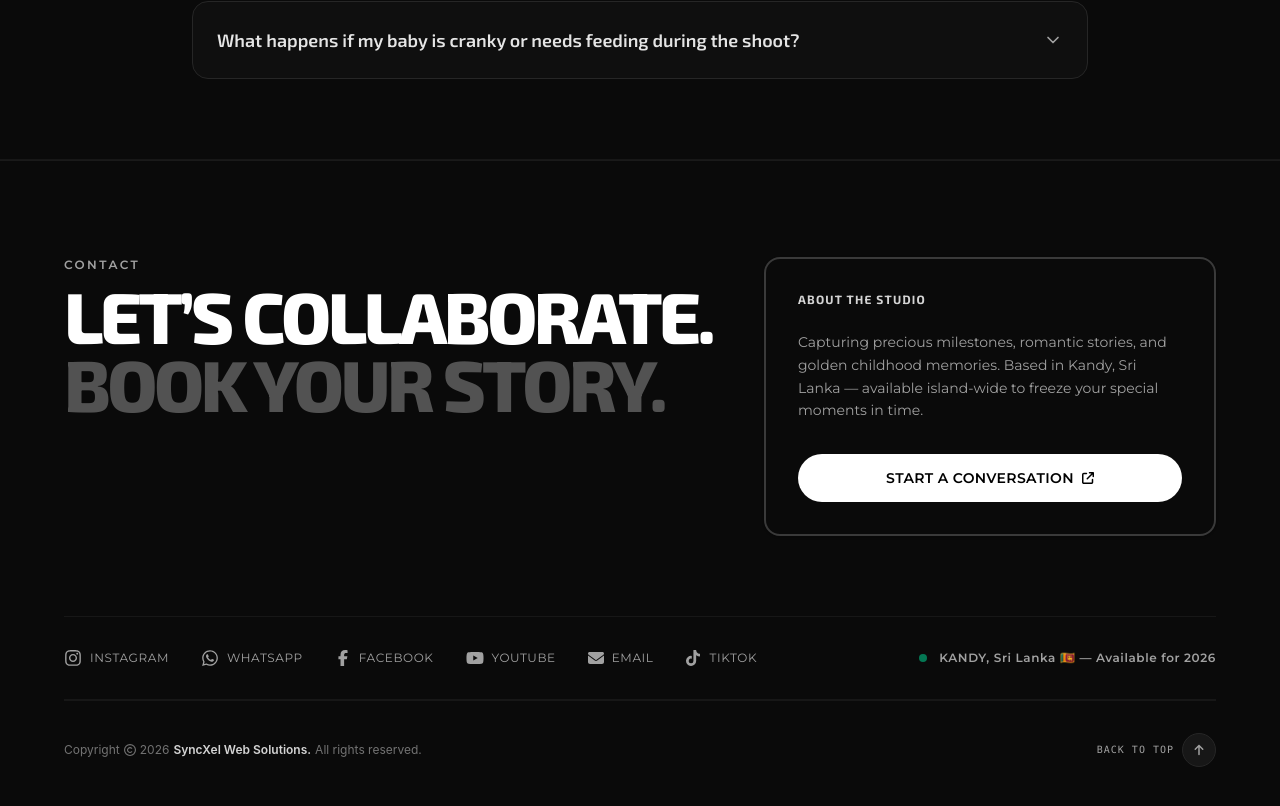
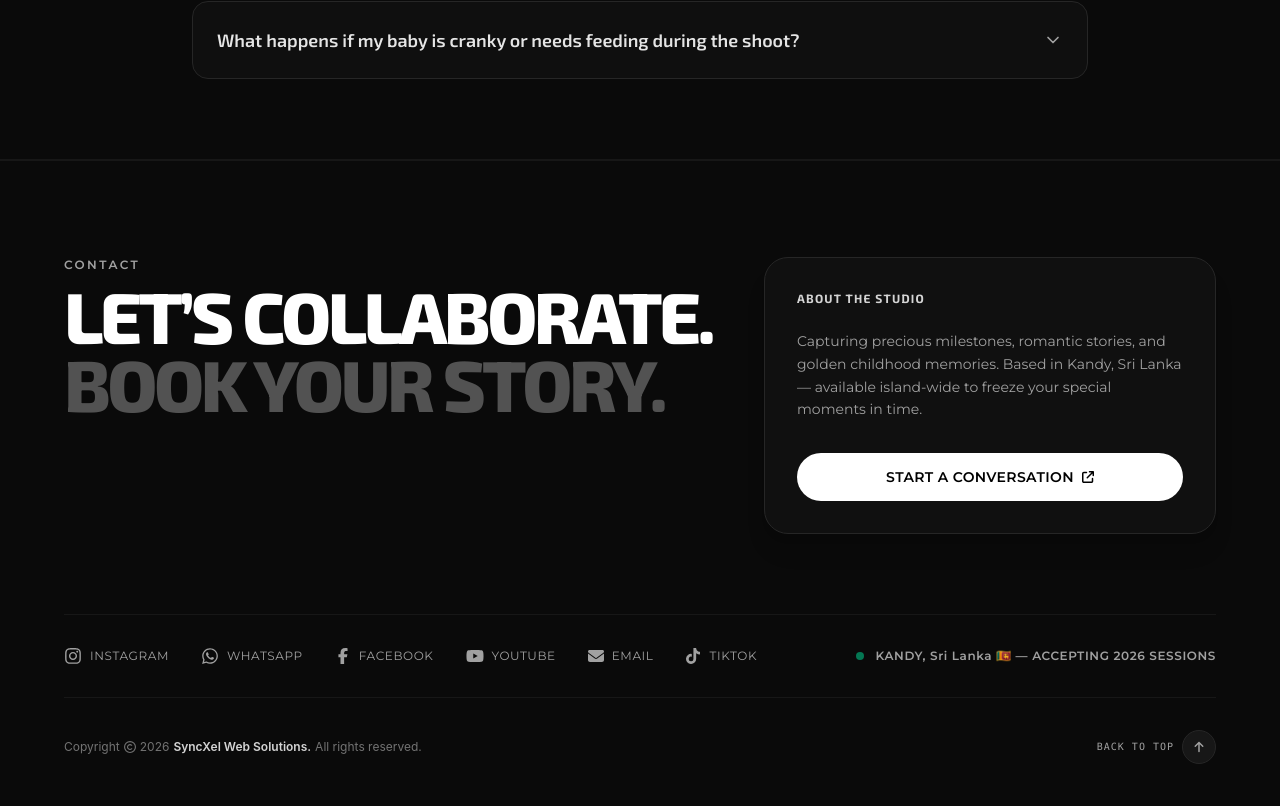
Before and after one commit to lakshan-beast/Photography-website, a React (Vite) app: page / in a window 1280 px wide. Shown: the part 5133-5939 px from the top of the page. Built offline with nearby package versions, Linux system fonts and the light colour scheme.

Commit message:
style: enhance Footer component with framer-motion for improved animations and layout

```diff
--- a/src/components/Footer.jsx
+++ b/src/components/Footer.jsx
@@ -1,3 +1,199 @@
+// import React from "react";
+// import {
+//   FaInstagram,
+//   FaWhatsapp,
+//   FaEnvelope,
+//   FaArrowUp,
+//   FaArrowUpRightFromSquare,
+//   FaFacebookF,
+//   FaYoutube,
+//   FaRegCopyright,
+//   FaTiktok,
+// } from "react-icons/fa6";
+
+// export default function Footer() {
+//   // Smooth scroll to top function
+//   const scrollTop = () => {
+//     window.scrollTo({ top: 0, behavior: "smooth" });
+//   };
+
+//   return (
+//     <footer
+//       id="contact"
+//       className="w-full bg-dark text-white pt-24 pb-10 px-6 md:px-16 border-t border-[#1a1a1a]">
+//       <div className="max-w-7xl mx-auto">
+//         {/* 1. Top Section */}
+//         <div className="grid grid-cols-1 lg:grid-cols-12 gap-12 mb-20 items-start">
+//           {/* Left Column: Heading */}
+//           <div className="lg:col-span-7 space-y-4">
+//             <span className="text-xs uppercase tracking-[0.2em] text-neutral-400 font-semibold block mb-2">
+//               CONTACT
+//             </span>
+//             <h2 className="text-4xl sm:text-6xl md:text-7xl font-extrabold tracking-tighter uppercase leading-[0.95]">
+//               LET’S COLLABORATE. <br />
+//               <span className="text-neutral-600">BOOK YOUR STORY.</span>
+//             </h2>
+//           </div>
+
+//           {/* Right Column: Short About & WhatsApp Button */}
+//           <div className="lg:col-span-5 bg-dark p-8 rounded-2xl border-2 border-neutral-700/90 shadow-sm space-y-6">
+//             <h3 className="text-xs uppercase tracking-widest text-neutral-300 font-bold">
+//               About The Studio
+//             </h3>
+//             <p className="text-neutral-400 text-sm leading-relaxed">
+//               Capturing precious milestones, romantic stories, and golden
+//               childhood memories. Based in Kandy, Sri Lanka — available
+//               island-wide to freeze your special moments in time.
+//             </p>
+
+//             <div className="pt-2">
+//               <a
+//                 href="https://wa.me/94707046840?text=Hi%20Lakshan%2C%20I%27d%20like%20to%20inquire%20about%20a%20photoshoot%21"
+//                 target="_blank"
+//                 rel="noreferrer"
+//                 className="w-full bg-white text-black font-semibold py-3.5 px-6 rounded-full hover:bg-neutral-200 transition-all flex items-center justify-center gap-2 text-sm tracking-wide group">
+//                 <span>START A CONVERSATION</span>
+//                 <FaArrowUpRightFromSquare className="text-xs group-hover:translate-x-0.5 group-hover:-translate-y-0.5 transition-transform" />
+//               </a>
+//             </div>
+//           </div>
+//         </div>
+
+//         {/* 2. Middle Bar: Social Media Links & Live Location */}
+//         <div className="flex flex-wrap items-center justify-between gap-12 py-8 border-y border-neutral-900">
+//           <div className="flex flex-wrap items-center gap-8 text-sm  text-neutral-400">
+//             <a
+//               href="https://instagram.com"
+//               target="_blank"
+//               rel="noreferrer"
+//               className="hover:text-white transition-colors flex items-center gap-2 text-base"
+//               title="Instagram">
+//               <FaInstagram className="text-lg" />
+//               <span className="text-xs uppercase tracking-wider hidden sm:inline">
+//                 Instagram
+//               </span>
+//             </a>
+
+//             <a
+//               href="https://wa.me/+94707046840"
+//               target="_blank"
+//               rel="noreferrer"
+//               className="hover:text-white transition-colors flex items-center gap-2 text-base"
+//               title="WhatsApp">
+//               <FaWhatsapp className="text-lg" />
+//               <span className="text-xs uppercase tracking-wider hidden sm:inline">
+//                 WhatsApp
+//               </span>
+//             </a>
+
+//             <a
+//               href="https://facebook.com"
+//               target="_blank"
+//               rel="noreferrer"
+//               className="hover:text-white transition-colors flex items-center gap-2 text-base"
+//               title="Facebook">
+//               <FaFacebookF className="text-base" />
+//               <span className="text-xs uppercase tracking-wider hidden sm:inline">
+//                 Facebook
+//               </span>
+//             </a>
+//             <a
+//               href="https://youtube.com"
+//               target="_blank"
+//               rel="noreferrer"
+//               className="hover:text-white transition-colors flex items-center gap-2 text-base"
+//               title="YouTube">
+//               <FaYoutube className="text-lg" />
+//               <span className="text-xs uppercase tracking-wider hidden sm:inline">
+//                 YouTube
+//               </span>
+//             </a>
+
+//             <a
+//               href="mailto:info@malliphotography.com"
+//               className="hover:text-white transition-colors flex items-center gap-2 text-base"
+//               title="Email">
+//               <FaEnvelope className="text-base" />
+//               <span className="text-xs uppercase tracking-wider hidden sm:inline">
+//                 Email
+//               </span>
+//             </a>
+
+//             <a
+//               href="https://tikto.com"
+//               className="hover:text-white transition-colors flex items-center gap-2 text-base"
+//               title="TikTok">
+//               <FaTiktok className="text-base" />
+//               <span className="text-xs uppercase tracking-wider hidden sm:inline">
+//                 TikTok
+//               </span>
+//             </a>
+//           </div>
+
+//           {/* Location & Availability Badge */}
+//           <div className="text-xs text-neutral-400 font-body font-semibold tracking-wider flex items-center gap-3">
+//             <span className="w-2 h-2 rounded-full bg-emerald-400 animate-pulse"></span>
+//             KANDY, Sri Lanka 🇱🇰 — Available for 2026
+//           </div>
+//         </div>
+
+//         {/* 3. Bottom Bar */}
+//         {/* <div className="flex items-center justify-between pt-8 text-xs text-neutral-500 font-body bg-white">
+//           <div className="flex flex-row items-center justify-between gap-1">
+//             <div className="flex flex-row items-start md:items-center justify-between text-center mx-auto">
+//               Copyrights
+//               <FaRegCopyright className="ml-1.5 text-sm mt-0.5" />
+//               <span className="mx-2">{new Date().getFullYear()}</span>{" "}
+//               <span className="font-semibold text-white/60 mr-2">
+//                 SyncXel Web Solutions.
+//               </span>
+//               All rights reserved.
+//             </div>
+//             {/* </div> *
+
+//             <button
+//               type="button"
+//               onClick={scrollTop}
+//               className="pt-2 lg:pt-0 flex items-center justify-end gap-2 hover:text-white transition-colors group">
+//               <span className="hidden sm:inline">BACK TO TOP</span>
+//               <div className="p-2.5 rounded-full bg-neutral-900 border border-neutral-800 transition-colors group-hover:border-neutral-700">
+//                 <FaArrowUp className="text-xs transition-transform group-hover:-translate-y-0.5" />
+//               </div>
+//             </button>
+//           </div>
+//         </div> */}
+
+//         <div className="flex flex-col-reverse sm:flex-row items-center justify-between gap-4 pt-8 text-xs text-neutral-500 font-sans border-t border-neutral-900">
+//           {/* Left: Copyrights Info */}
+//           <div className="flex flex-wrap items-center justify-center sm:justify-start gap-1 text-center text-xs">
+//             <span>Copyright</span>
+//             <FaRegCopyright className="text-xs" />
+//             <span>{new Date().getFullYear()}</span>
+//             <span className="font-semibold text-neutral-300">
+//               SyncXel Web Solutions.
+//             </span>
+//             <span className="hidden sm:inline">All rights reserved.</span>
+//           </div>
+
+//           {/* Right: Back to Top Button */}
+//           <button
+//             type="button"
+//             onClick={scrollTop}
+//             className="flex items-center gap-2 text-neutral-400 hover:text-white transition-colors group cursor-pointer"
+//             aria-label="Back to top">
+//             <span className="text-[10px] font-mono tracking-widest uppercase">
+//               BACK TO TOP
+//             </span>
+//             <div className="p-2.5 rounded-full bg-neutral-900 border border-neutral-800 transition-colors group-hover:border-neutral-700">
+//               <FaArrowUp className="text-xs transition-transform group-hover:-translate-y-0.5" />
+//             </div>
+//           </button>
+//         </div>
+//       </div>
+//     </footer>
+//   );
+// }
+
 import React from "react";
 import {
   FaInstagram,
@@ -10,6 +206,7 @@ import {
   FaRegCopyright,
   FaTiktok,
 } from "react-icons/fa6";
+import { motion } from "framer-motion";
 
 export default function Footer() {
   // Smooth scroll to top function
@@ -20,12 +217,17 @@ export default function Footer() {
   return (
     <footer
       id="contact"
-      className="w-full bg-dark text-white pt-24 pb-10 px-6 md:px-16 border-t border-[#1a1a1a]">
+      className="w-full bg-neutral-950 text-white pt-24 pb-10 px-6 md:px-16 border-t border-neutral-900 overflow-hidden">
       <div className="max-w-7xl mx-auto">
         {/* 1. Top Section */}
         <div className="grid grid-cols-1 lg:grid-cols-12 gap-12 mb-20 items-start">
-          {/* Left Column: Heading */}
-          <div className="lg:col-span-7 space-y-4">
+          {/* Left Column: Heading with motion */}
+          <motion.div
+            initial={{ opacity: 0, y: 25 }}
+            whileInView={{ opacity: 1, y: 0 }}
+            viewport={{ once: true }}
+            transition={{ duration: 0.8, ease: "easeOut" }}
+            className="lg:col-span-7 space-y-4">
             <span className="text-xs uppercase tracking-[0.2em] text-neutral-400 font-semibold block mb-2">
               CONTACT
             </span>
@@ -33,10 +235,15 @@ export default function Footer() {
               LET’S COLLABORATE. <br />
               <span className="text-neutral-600">BOOK YOUR STORY.</span>
             </h2>
-          </div>
+          </motion.div>
 
           {/* Right Column: Short About & WhatsApp Button */}
-          <div className="lg:col-span-5 bg-dark p-8 rounded-2xl border-2 border-neutral-700/90 shadow-sm space-y-6">
+          <motion.div
+            initial={{ opacity: 0, y: 25 }}
+            whileInView={{ opacity: 1, y: 0 }}
+            viewport={{ once: true }}
+            transition={{ duration: 0.8, delay: 0.2, ease: "easeOut" }}
+            className="lg:col-span-5 bg-neutral-900/50 p-8 rounded-3xl border border-neutral-800 shadow-xl space-y-6">
             <h3 className="text-xs uppercase tracking-widest text-neutral-300 font-bold">
               About The Studio
             </h3>
@@ -51,22 +258,27 @@ export default function Footer() {
                 href="https://wa.me/94707046840?text=Hi%20Lakshan%2C%20I%27d%20like%20to%20inquire%20about%20a%20photoshoot%21"
                 target="_blank"
                 rel="noreferrer"
-                className="w-full bg-white text-black font-semibold py-3.5 px-6 rounded-full hover:bg-neutral-200 transition-all flex items-center justify-center gap-2 text-sm tracking-wide group">
+                className="w-full bg-white text-black font-semibold py-3.5 px-6 rounded-full hover:bg-neutral-200 transition-all flex items-center justify-center gap-2 text-sm tracking-wide group cursor-pointer">
                 <span>START A CONVERSATION</span>
                 <FaArrowUpRightFromSquare className="text-xs group-hover:translate-x-0.5 group-hover:-translate-y-0.5 transition-transform" />
               </a>
             </div>
-          </div>
+          </motion.div>
         </div>
 
         {/* 2. Middle Bar: Social Media Links & Live Location */}
-        <div className="flex flex-wrap items-center justify-between gap-12 py-8 border-y border-neutral-900">
-          <div className="flex flex-wrap items-center gap-8 text-sm  text-neutral-400">
+        <motion.div
+          initial={{ opacity: 0 }}
+          whileInView={{ opacity: 1 }}
+          viewport={{ once: true }}
+          transition={{ duration: 0.8, delay: 0.3 }}
+          className="flex flex-wrap items-center justify-between gap-12 py-8 border-y border-neutral-900">
+          <div className="flex flex-wrap items-center gap-8 text-sm text-neutral-400">
             <a
               href="https://instagram.com"
               target="_blank"
               rel="noreferrer"
-              className="hover:text-white transition-colors flex items-center gap-2 text-base"
+              className="hover:text-white transition-colors flex items-center gap-2 text-base cursor-pointer"
               title="Instagram">
               <FaInstagram className="text-lg" />
               <span className="text-xs uppercase tracking-wider hidden sm:inline">
@@ -75,10 +287,10 @@ export default function Footer() {
             </a>
 
             <a
-              href="https://wa.me/+94707046840"
+              href="https://wa.me/94707046840"
               target="_blank"
               rel="noreferrer"
-              className="hover:text-white transition-colors flex items-center gap-2 text-base"
+              className="hover:text-white transition-colors flex items-center gap-2 text-base cursor-pointer"
               title="WhatsApp">
               <FaWhatsapp className="text-lg" />
               <span className="text-xs uppercase tracking-wider hidden sm:inline">
@@ -90,7 +302,7 @@ export default function Footer() {
               href="https://facebook.com"
               target="_blank"
               rel="noreferrer"
-              className="hover:text-white transition-colors flex items-center gap-2 text-base"
+              className="hover:text-white transition-colors flex items-center gap-2 text-base cursor-pointer"
               title="Facebook">
               <FaFacebookF className="text-base" />
               <span className="text-xs uppercase tracking-wider hidden sm:inline">
@@ -101,7 +313,7 @@ export default function Footer() {
               href="https://youtube.com"
               target="_blank"
               rel="noreferrer"
-              className="hover:text-white transition-colors flex items-center gap-2 text-base"
+              className="hover:text-white transition-colors flex items-center gap-2 text-base cursor-pointer"
               title="YouTube">
               <FaYoutube className="text-lg" />
               <span className="text-xs uppercase tracking-wider hidden sm:inline">
@@ -111,7 +323,7 @@ export default function Footer() {
 
             <a
               href="mailto:info@malliphotography.com"
-              className="hover:text-white transition-colors flex items-center gap-2 text-base"
+              className="hover:text-white transition-colors flex items-center gap-2 text-base cursor-pointer"
               title="Email">
               <FaEnvelope className="text-base" />
               <span className="text-xs uppercase tracking-wider hidden sm:inline">
@@ -120,8 +332,10 @@ export default function Footer() {
             </a>
 
             <a
-              href="https://tikto.com"
-              className="hover:text-white transition-colors flex items-center gap-2 text-base"
+              href="https://tiktok.com"
+              target="_blank"
+              rel="noreferrer"
+              className="hover:text-white transition-colors flex items-center gap-2 text-base cursor-pointer"
               title="TikTok">
               <FaTiktok className="text-base" />
               <span className="text-xs uppercase tracking-wider hidden sm:inline">
@@ -133,37 +347,17 @@ export default function Footer() {
           {/* Location & Availability Badge */}
           <div className="text-xs text-neutral-400 font-body font-semibold tracking-wider flex items-center gap-3">
             <span className="w-2 h-2 rounded-full bg-emerald-400 animate-pulse"></span>
-            KANDY, Sri Lanka 🇱🇰 — Available for 2026
+            KANDY, Sri Lanka 🇱🇰 — ACCEPTING 2026 SESSIONS
           </div>
-        </div>
+        </motion.div>
 
         {/* 3. Bottom Bar */}
-        {/* <div className="flex items-center justify-between pt-8 text-xs text-neutral-500 font-body bg-white">
-          <div className="flex flex-row items-center justify-between gap-1">
-            <div className="flex flex-row items-start md:items-center justify-between text-center mx-auto">
-              Copyrights
-              <FaRegCopyright className="ml-1.5 text-sm mt-0.5" />
-              <span className="mx-2">{new Date().getFullYear()}</span>{" "}
-              <span className="font-semibold text-white/60 mr-2">
-                SyncXel Web Solutions.
-              </span>
-              All rights reserved.
-            </div>
-            {/* </div> *
-
-            <button
-              type="button"
-              onClick={scrollTop}
-              className="pt-2 lg:pt-0 flex items-center justify-end gap-2 hover:text-white transition-colors group">
-              <span className="hidden sm:inline">BACK TO TOP</span>
-              <div className="p-2.5 rounded-full bg-neutral-900 border border-neutral-800 transition-colors group-hover:border-neutral-700">
-                <FaArrowUp className="text-xs transition-transform group-hover:-translate-y-0.5" />
-              </div>
-            </button>
-          </div>
-        </div> */}
-
-        <div className="flex flex-col-reverse sm:flex-row items-center justify-between gap-4 pt-8 text-xs text-neutral-500 font-sans border-t border-neutral-900">
+        <motion.div
+          initial={{ opacity: 0 }}
+          whileInView={{ opacity: 1 }}
+          viewport={{ once: true }}
+          transition={{ duration: 0.8, delay: 0.4 }}
+          className="flex flex-col-reverse sm:flex-row items-center justify-between gap-4 pt-8 text-xs text-neutral-500 font-sans">
           {/* Left: Copyrights Info */}
           <div className="flex flex-wrap items-center justify-center sm:justify-start gap-1 text-center text-xs">
             <span>Copyright</span>
@@ -188,7 +382,7 @@ export default function Footer() {
               <FaArrowUp className="text-xs transition-transform group-hover:-translate-y-0.5" />
             </div>
           </button>
-        </div>
+        </motion.div>
       </div>
     </footer>
   );
```
